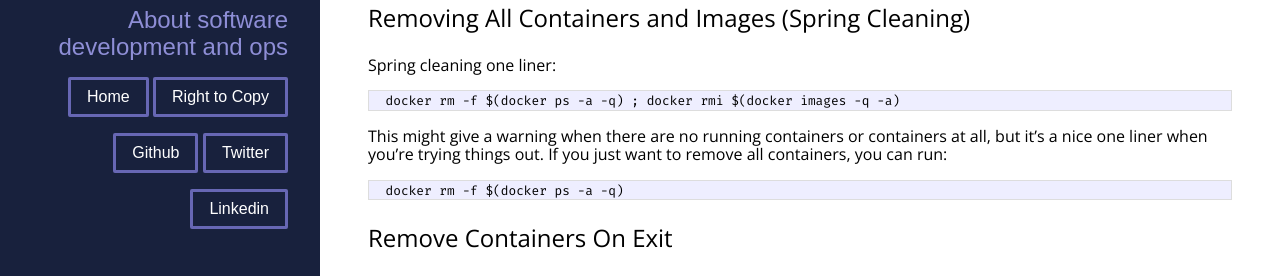
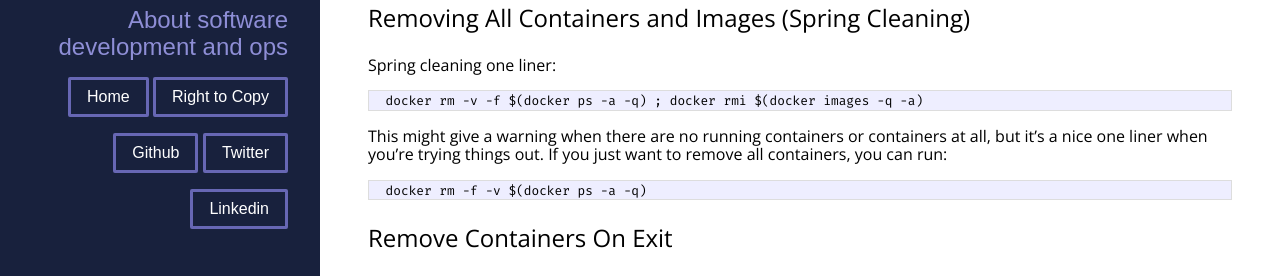
Before and after one commit to wouterd/wouterd.github.io, a Jekyll site: the page built from _posts/2014-04-16-some-docker-tips-and-tricks.markdown, in a window 1280 px wide and 900 px high. Shown: the part 228-504 px from the top of the window. Built offline with Jekyll 4.4.1, drawn with Linux system fonts in a browser that asks for light colours; nearby versions of some CDN libraries; Markdown is read by kramdown in place of the engine named in the settings; comment, search, counter and statistics services are not loaded.

Commit message:
Added -v flag to spring cleaning one liners.

```diff
--- a/_posts/2014-04-16-some-docker-tips-and-tricks.markdown
+++ b/_posts/2014-04-16-some-docker-tips-and-tricks.markdown
@@ -13,12 +13,12 @@ summary: "Docker is a great tool, which can be daunting at first. Shells can be
 ### Removing All Containers and Images (Spring Cleaning)
 Spring cleaning one liner:
 
-    {% raw %} docker rm -f $(docker ps -a -q) ; docker rmi $(docker images -q -a) {% endraw %}
+    {% raw %} docker rm -v -f $(docker ps -a -q) ; docker rmi $(docker images -q -a) {% endraw %}
 
 This might give a warning when there are no running containers or containers at all, but it's a nice one liner when
 you're trying things out. If you just want to remove all containers, you can run:
 
-    {% raw %} docker rm -f $(docker ps -a -q) {% endraw %}
+    {% raw %} docker rm -f -v $(docker ps -a -q) {% endraw %}
 
 ### Remove Containers On Exit
 If you only want to quickly run a command in a container and exit and aren't worried about the end state, add `--rm`
```
